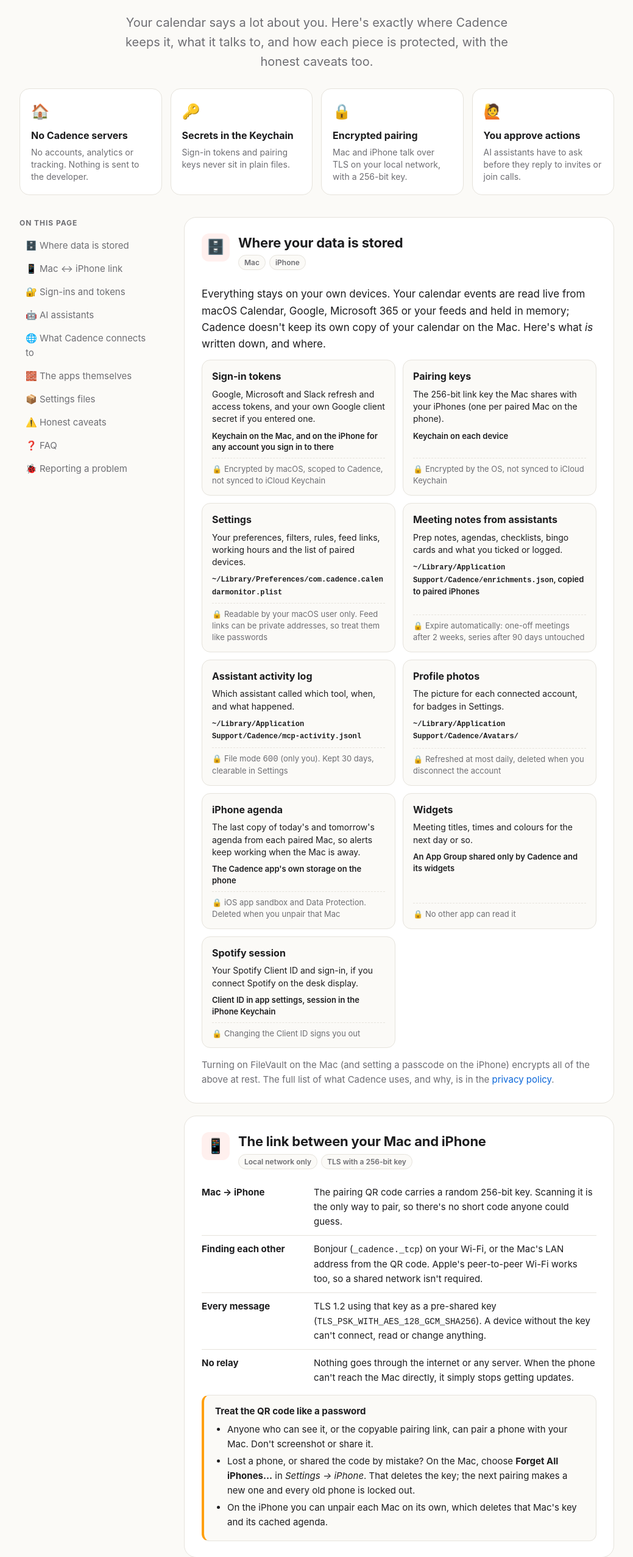
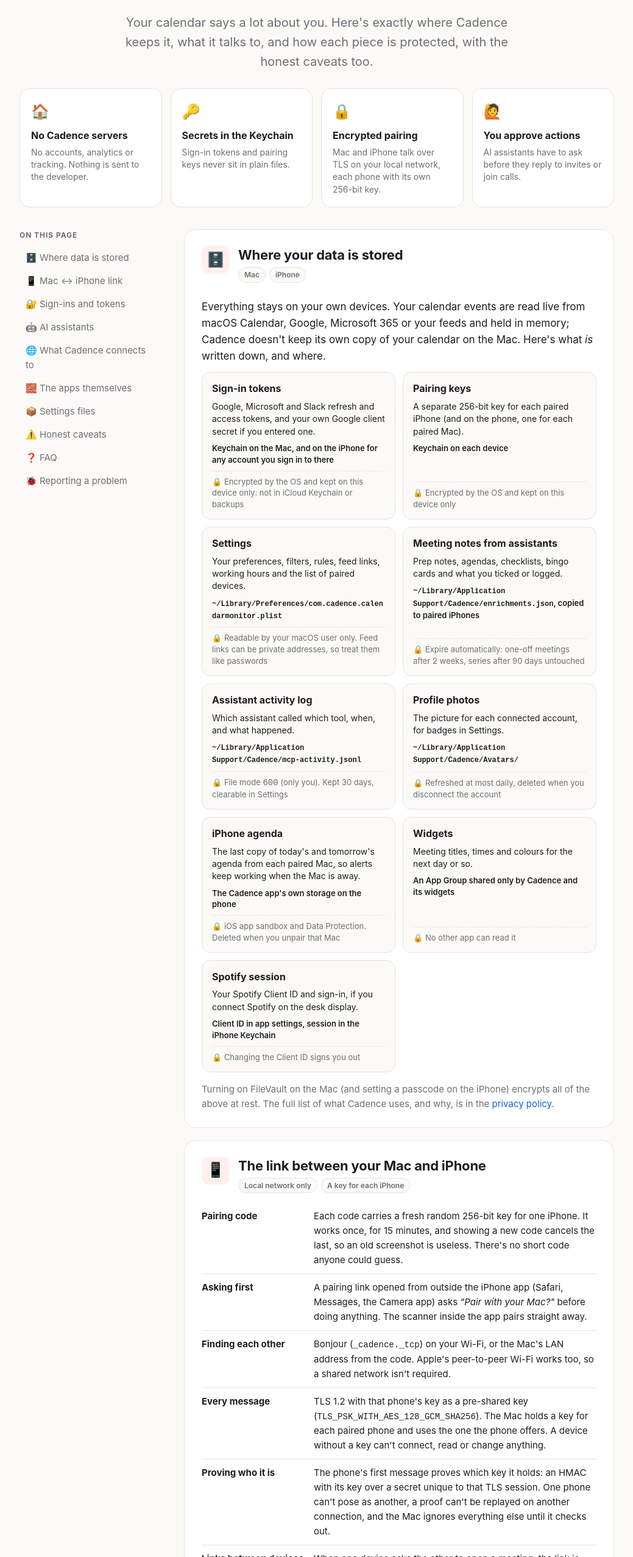
Before and after one commit to lilmuckers/calendar-cadence, a plain HTML site: page security.html in a window 1280 px wide. Shown: the part 246-2800 px from the top of the page at 61% size, without its empty margins (120-1159 px from the left). Drawn offline with Linux system fonts and the light colour scheme.

Commit message:
Update pairing security for per-iPhone keys
Each pairing code now carries a fresh key for one iPhone and works
once for 15 minutes; external pairing links ask first; the hello is
bound to the TLS session; links sent between devices are filtered;
Keychain items stay on the device. Single phones can be forgotten
on the Mac. Updated the security, privacy and help pages to match.

Co-Authored-By: Claude Opus 5.5 <noreply@anthropic.com>

```diff
--- a/security.html
+++ b/security.html
@@ -50,7 +50,7 @@
     <div class="sec-summary">
       <div><span aria-hidden="true">🏠</span><strong>No Cadence servers</strong><p>No accounts, analytics or tracking. Nothing is sent to the developer.</p></div>
       <div><span aria-hidden="true">🔑</span><strong>Secrets in the Keychain</strong><p>Sign-in tokens and pairing keys never sit in plain files.</p></div>
-      <div><span aria-hidden="true">🔒</span><strong>Encrypted pairing</strong><p>Mac and iPhone talk over TLS on your local network, with a 256-bit key.</p></div>
+      <div><span aria-hidden="true">🔒</span><strong>Encrypted pairing</strong><p>Mac and iPhone talk over TLS on your local network, each phone with its own 256-bit key.</p></div>
       <div><span aria-hidden="true">🙋</span><strong>You approve actions</strong><p>AI assistants have to ask before they reply to invites or join calls.</p></div>
     </div>
 
@@ -83,13 +83,13 @@
               <h3>Sign-in tokens</h3>
               <p>Google, Microsoft and Slack refresh and access tokens, and your own Google client secret if you entered one.</p>
               <p class="where">Keychain on the Mac, and on the iPhone for any account you sign in to there</p>
-              <p class="lock">Encrypted by macOS, scoped to Cadence, not synced to iCloud Keychain</p>
+              <p class="lock">Encrypted by the OS and kept on this device only: not in iCloud Keychain or backups</p>
             </div>
             <div class="store">
               <h3>Pairing keys</h3>
-              <p>The 256-bit link key the Mac shares with your iPhones (one per paired Mac on the phone).</p>
+              <p>A separate 256-bit key for each paired iPhone (and on the phone, one for each paired Mac).</p>
               <p class="where">Keychain on each device</p>
-              <p class="lock">Encrypted by the OS, not synced to iCloud Keychain</p>
+              <p class="lock">Encrypted by the OS and kept on this device only</p>
             </div>
             <div class="store">
               <h3>Settings</h3>
@@ -141,19 +141,23 @@
           <header>
             <span class="guide-emoji" aria-hidden="true">📱</span>
             <div><h2>The link between your Mac and iPhone</h2>
-            <p class="guide-meta"><span>Local network only</span><span>TLS with a 256-bit key</span></p></div>
+            <p class="guide-meta"><span>Local network only</span><span>A key for each iPhone</span></p></div>
           </header>
           <ul class="flow">
-            <li><span class="flow-ends">Mac → iPhone</span><span class="flow-how">The pairing QR code carries a random 256-bit key. Scanning it is the only way to pair, so there's no short code anyone could guess.</span></li>
-            <li><span class="flow-ends">Finding each other</span><span class="flow-how">Bonjour (<code>_cadence._tcp</code>) on your Wi-Fi, or the Mac's LAN address from the QR code. Apple's peer-to-peer Wi-Fi works too, so a shared network isn't required.</span></li>
-            <li><span class="flow-ends">Every message</span><span class="flow-how">TLS 1.2 using that key as a pre-shared key (<code>TLS_PSK_WITH_AES_128_GCM_SHA256</code>). A device without the key can't connect, read or change anything.</span></li>
+            <li><span class="flow-ends">Pairing code</span><span class="flow-how">Each code carries a fresh random 256-bit key for one iPhone. It works once, for 15 minutes, and showing a new code cancels the last, so an old screenshot is useless. There's no short code anyone could guess.</span></li>
+            <li><span class="flow-ends">Asking first</span><span class="flow-how">A pairing link opened from outside the iPhone app (Safari, Messages, the Camera app) asks <em>"Pair with your Mac?"</em> before doing anything. The scanner inside the app pairs straight away.</span></li>
+            <li><span class="flow-ends">Finding each other</span><span class="flow-how">Bonjour (<code>_cadence._tcp</code>) on your Wi-Fi, or the Mac's LAN address from the code. Apple's peer-to-peer Wi-Fi works too, so a shared network isn't required.</span></li>
+            <li><span class="flow-ends">Every message</span><span class="flow-how">TLS 1.2 with that phone's key as a pre-shared key (<code>TLS_PSK_WITH_AES_128_GCM_SHA256</code>). The Mac holds a key for each paired phone and uses the one the phone offers. A device without a key can't connect, read or change anything.</span></li>
+            <li><span class="flow-ends">Proving who it is</span><span class="flow-how">The phone's first message proves which key it holds: an HMAC with its key over a secret unique to that TLS session. One phone can't pose as another, a proof can't be replayed on another connection, and the Mac ignores everything else until it checks out.</span></li>
+            <li><span class="flow-ends">Links between devices</span><span class="flow-how">When one device asks the other to open a meeting, the link is only opened if it's a known meeting link or a plain web link, never a file or another app's URL scheme.</span></li>
             <li><span class="flow-ends">No relay</span><span class="flow-how">Nothing goes through the internet or any server. When the phone can't reach the Mac directly, it simply stops getting updates.</span></li>
           </ul>
-          <div class="callout warn"><strong>Treat the QR code like a password</strong>
+          <div class="callout warn"><strong>Treat a pairing code like a password</strong>
             <ul>
-              <li>Anyone who can see it, or the copyable pairing link, can pair a phone with your Mac. Don't screenshot or share it.</li>
-              <li>Lost a phone, or shared the code by mistake? On the Mac, choose <strong>Forget All iPhones…</strong> in <em>Settings → iPhone</em>. That deletes the key; the next pairing makes a new one and every old phone is locked out.</li>
+              <li>Until it's used, anyone who can see the code, or the copyable link, can pair a phone with your Mac. Close it when you're done, and don't screenshot or share it.</li>
+              <li>Lost a phone? On the Mac, open <em>Settings → iPhone</em> and choose <strong>Forget…</strong> next to it. Its key is deleted and it can't connect again, while your other phones carry on. <strong>Forget All iPhones…</strong> unpairs every phone at once.</li>
               <li>On the iPhone you can unpair each Mac on its own, which deletes that Mac's key and its cached agenda.</li>
+              <li>iPhones paired with an older version shared one key. Each is given its own key over the encrypted link the next time it connects, and the shared key is deleted once no phone needs it.</li>
             </ul>
           </div>
         </article>
@@ -256,7 +260,7 @@
           <ul class="steps plain">
             <li><strong>The Mac app isn't sandboxed.</strong> It needs to read your browser's profile list and control other apps for some features, which the Mac App Store sandbox doesn't allow. It runs with your user's permissions, like most menu-bar utilities.</li>
             <li><strong>Other apps running as you</strong> could read Cadence's settings and Application Support files, just as they could read most of your home folder. Tokens and keys are in the Keychain for exactly this reason.</li>
-            <li><strong>The pairing link has no forward secrecy.</strong> It uses a fixed pre-shared key, so someone who recorded your Wi-Fi traffic <em>and</em> later got the key could decrypt that recording. Forgetting all phones replaces the key.</li>
+            <li><strong>The pairing link has no forward secrecy.</strong> Each phone's key is fixed, so someone who recorded your Wi-Fi traffic <em>and</em> later got that key could decrypt that phone's recording. Forgetting the phone deletes its key.</li>
             <li><strong>Feed links are bearer secrets.</strong> Anyone with a "secret address" ICS link can read that calendar. Cadence stores them in its settings, not the Keychain, and leaves them out of exports by default.</li>
           </ul>
         </article>
@@ -272,15 +276,15 @@
             <dt>Is my data encrypted at rest?</dt>
             <dd>Tokens and pairing keys are always encrypted in the Keychain. Everything else is protected by FileVault on the Mac and Data Protection on the iPhone, so make sure both are on.</dd>
             <dt>Does anything sync through iCloud?</dt>
-            <dd>No. Cadence's Keychain items aren't marked for iCloud Keychain, and the app doesn't use iCloud storage. Your Mac and iPhone only sync with each other, directly.</dd>
+            <dd>No. Cadence's Keychain items are kept on this device only, so they're not in iCloud Keychain or in a backup restored onto another device, and the app doesn't use iCloud storage. Your Mac and iPhone only sync with each other, directly.</dd>
             <dt>My Mac was lost or stolen. What should I do?</dt>
             <dd>Revoke Cadence at Google, Microsoft and Slack (links in <a href="#signins">Sign-ins and tokens</a>), and unpair that Mac on your iPhone. If you use your own Google client, rotate its secret.</dd>
             <dt>My iPhone was lost or stolen.</dt>
-            <dd>On each Mac it was paired with, choose <strong>Forget All iPhones…</strong> in <em>Settings → iPhone</em>, then pair your other phones again. If you signed in to Google or Microsoft on the phone itself, or connected Spotify, revoke those too.</dd>
+            <dd>On each Mac it was paired with, open <em>Settings → iPhone</em> and choose <strong>Forget…</strong> next to it. Your other phones keep working. If you signed in to Google or Microsoft on the phone itself, or connected Spotify, revoke those too.</dd>
             <dt>Can someone on my Wi-Fi see my meetings?</dt>
             <dd>They can see that a Cadence Mac is on the network (its name, a random ID and a port), but can't connect or read anything without the key.</dd>
             <dt>Can a website talk to Cadence?</dt>
-            <dd>No. Cadence doesn't run a web server; the sign-in listener only exists for the few seconds of a sign-in, and the assistant socket isn't reachable from a browser.</dd>
+            <dd>No. Cadence doesn't run a web server; the sign-in listener only exists for the few seconds of a sign-in, and the assistant socket isn't reachable from a browser. A pairing link on a web page can't pair your phone unless you tap <strong>Pair</strong>.</dd>
             <dt>How do I remove everything?</dt>
             <dd>Disconnect your accounts and forget your iPhones in Settings (this clears Cadence's Keychain items), quit Cadence, then delete the app, <code>~/Library/Application Support/Cadence</code> and <code>~/Library/Preferences/com.cadence.calendarmonitor.plist</code>. On iPhone, deleting the app removes its data.</dd>
           </dl>
```
Also changed, not shown: help.html (+2 -1 lines), privacy.html (+3 -3 lines).
